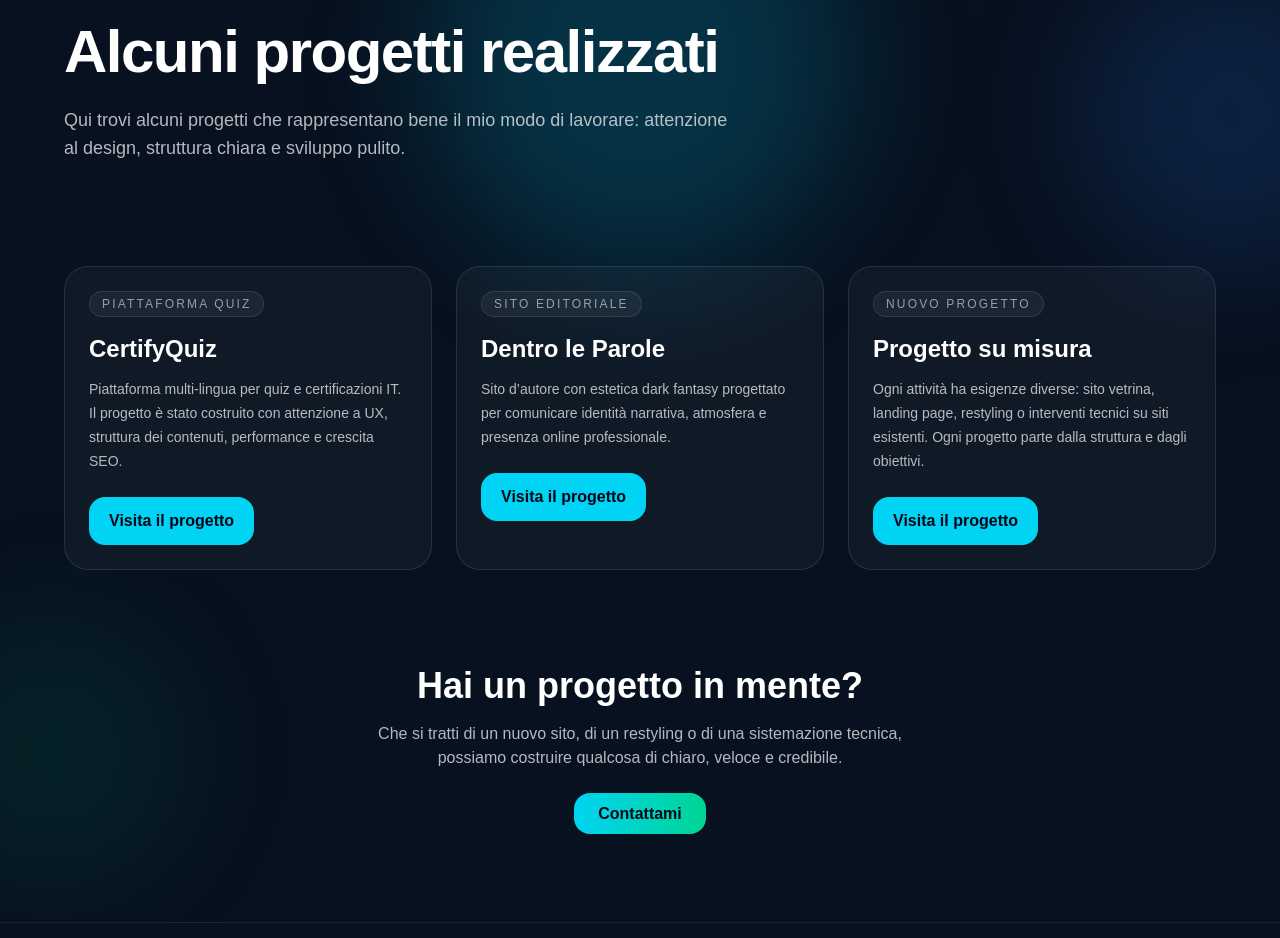
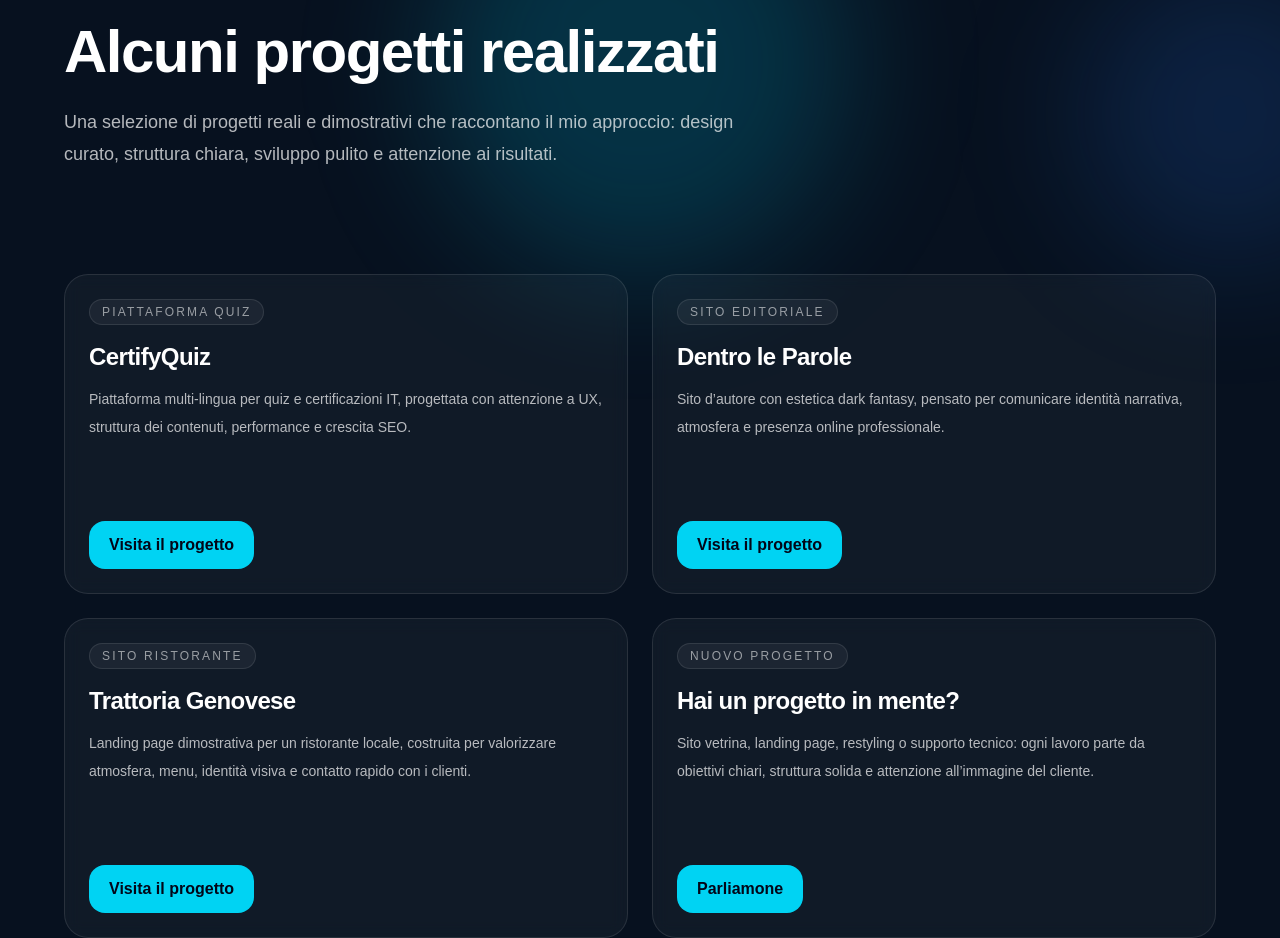
Before and after one commit to martens79/martenslab, a Next.js app: page /progetti in a window 1280 px wide. Shown: the part 217-1155 px from the top of the page. Built offline with nearby package versions, Linux system fonts and the light colour scheme.

Commit message:
Aggiornamento portfolio MartensLab + aggiunto progetto Studio Legale Fratelli Rossi

```diff
--- a/app/layout.tsx
+++ b/app/layout.tsx
@@ -17,7 +17,53 @@ const geistMono = Geist_Mono({
 export const metadata: Metadata = {
   title: "MartensLab | Studio web indipendente",
   description:
-    "MartensLab realizza siti web moderni, chiari e veloci per professionisti, attività e progetti che vogliono presentarsi in modo credibile.",
+    "MartensLab realizza siti web moderni, veloci e curati per professionisti, attività locali e progetti personali. Progettazione siti web, landing page e restyling.",
+
+  keywords: [
+    "sviluppo siti web",
+    "realizzazione siti web",
+    "web designer freelance",
+    "creazione siti per professionisti",
+    "landing page professionali",
+    "sviluppo siti web Italia",
+  ],
+
+  authors: [{ name: "Lorenzo Beux" }],
+  creator: "Lorenzo Beux",
+  publisher: "MartensLab",
+
+  robots: {
+    index: true,
+    follow: true,
+  },
+
+  openGraph: {
+    title: "MartensLab | Studio web indipendente",
+    description:
+      "Siti web eleganti, veloci e progettati per comunicare professionalità. MartensLab realizza siti per professionisti, studi e attività locali.",
+    url: "https://martenslab.com",
+    siteName: "MartensLab",
+    locale: "it_IT",
+    type: "website",
+    images: [
+      {
+        url: "/og-image.jpg",
+        width: 1200,
+        height: 630,
+        alt: "MartensLab studio web",
+      },
+    ],
+  },
+
+  twitter: {
+    card: "summary_large_image",
+    title: "MartensLab | Studio web indipendente",
+    description:
+      "Siti web eleganti e veloci per professionisti e attività.",
+    images: ["/og-image.jpg"],
+  },
+
+  metadataBase: new URL("https://martenslab.com"),
 };
 
 export default function RootLayout({
--- a/app/page.tsx
+++ b/app/page.tsx
@@ -56,21 +56,31 @@ const projectSlides = [
     title: "CertifyQuiz",
     category: "Piattaforma quiz",
     image: "/images/projects/certifyquiz.jpg",
+    link: "https://www.certifyquiz.com",
   },
   {
     title: "Dentro le Parole",
     category: "Sito editoriale",
     image: "/images/projects/dentro-le-parole.jpg",
+    link: "https://www.dentroleparole.com",
   },
   {
     title: "Trattoria Genovese",
     category: "Demo ristorante",
     image: "/images/projects/trattoria-genovese.jpg",
+    link: "https://www.trattoriagenovese.it",
+  },
+  {
+    title: "Studio Legale Fratelli Rossi",
+    category: "Sito professionale",
+    image: "/images/projects/studio-legale-rossi.jpg",
+    link: "https://studiolegalefratellirossi.it",
   },
   {
     title: "Hai un progetto?",
     category: "Richiedi un sito",
     image: "/images/projects/start-project.jpg",
+    link: "/contatti",
   },
 ];
 const duplicatedSlides = [...projectSlides, ...projectSlides];
--- a/app/progetti/page.tsx
+++ b/app/progetti/page.tsx
@@ -1,28 +1,39 @@
+import Link from "next/link";
+
 export default function ProgettiPage() {
  const projects = [
   {
     title: "CertifyQuiz",
     tag: "Piattaforma quiz",
-      desc: "Piattaforma multi-lingua per quiz e certificazioni IT. Il progetto è stato costruito con attenzione a UX, struttura dei contenuti, performance e crescita SEO.",
+    desc: "Piattaforma multi-lingua per quiz e certificazioni IT, progettata con attenzione a UX, struttura dei contenuti, performance e crescita SEO.",
     link: "https://www.certifyquiz.com",
+    cta: "Visita il progetto",
   },
   {
     title: "Dentro le Parole",
     tag: "Sito editoriale",
-      desc: "Sito d’autore con estetica dark fantasy progettato per comunicare identità narrativa, atmosfera e presenza online professionale.",
+    desc: "Sito d’autore con estetica dark fantasy, pensato per comunicare identità narrativa, atmosfera e presenza online professionale.",
     link: "https://www.dentroleparole.com",
+    cta: "Visita il progetto",
   },
   {
-      title: "Progetto su misura",
+    title: "Trattoria Genovese",
+    tag: "Sito ristorante",
+    desc: "Landing page dimostrativa per un ristorante locale, costruita per valorizzare atmosfera, menu, identità visiva e contatto rapido con i clienti.",
+    link: "https://www.trattoriagenovese.it/",
+    cta: "Visita il progetto",
+  },
+  {
+    title: "Hai un progetto in mente?",
     tag: "Nuovo progetto",
-      desc: "Ogni attività ha esigenze diverse: sito vetrina, landing page, restyling o interventi tecnici su siti esistenti. Ogni progetto parte dalla struttura e dagli obiettivi.",
+    desc: "Sito vetrina, landing page, restyling o supporto tecnico: ogni lavoro parte da obiettivi chiari, struttura solida e attenzione all’immagine del cliente.",
     link: "/contatti",
+    cta: "Parliamone",
   },
 ];
 
   return (
     <main className="relative min-h-screen overflow-hidden bg-[#07111f] text-white">
-
       {/* SFONDO */}
       <div className="pointer-events-none absolute inset-0">
         <div className="absolute left-1/2 top-0 h-[420px] w-[420px] -translate-x-1/2 rounded-full bg-cyan-500/20 blur-3xl" />
@@ -31,9 +42,8 @@ export default function ProgettiPage() {
       </div>
 
       {/* HERO */}
-      <section className="relative px-6 pt-24 pb-14 md:px-10 md:pt-28 md:pb-16">
+      <section className="relative px-6 pb-14 pt-24 md:px-10 md:pb-16 md:pt-28">
         <div className="mx-auto max-w-6xl">
-
           <span className="inline-flex rounded-full border border-white/15 bg-white/5 px-4 py-1.5 text-sm text-white/75 backdrop-blur">
             Portfolio
           </span>
@@ -42,78 +52,92 @@ export default function ProgettiPage() {
             Alcuni progetti realizzati
           </h1>
 
-          <p className="mt-6 max-w-2xl text-white/70 text-lg">
-            Qui trovi alcuni progetti che rappresentano bene il mio modo di lavorare:
-            attenzione al design, struttura chiara e sviluppo pulito.
+          <p className="mt-6 max-w-2xl text-lg leading-8 text-white/70">
+            Una selezione di progetti reali e dimostrativi che raccontano il mio
+            approccio: design curato, struttura chiara, sviluppo pulito e
+            attenzione ai risultati.
           </p>
-
         </div>
       </section>
 
       {/* PROGETTI */}
       <section className="relative px-6 py-8 md:px-10 md:py-10">
-        <div className="mx-auto max-w-6xl grid gap-6 lg:grid-cols-3">
+        <div className="mx-auto grid max-w-6xl gap-6 md:grid-cols-2">
+          {projects.map((project) => {
+            const isExternal = project.link.startsWith("http");
 
-          {projects.map((project) => (
+            return (
               <article
                 key={project.title}
-              className="rounded-3xl border border-white/10 bg-white/[0.04] p-6 backdrop-blur transition hover:border-cyan-300/30 hover:bg-white/[0.07]"
+                className="group flex min-h-[320px] flex-col rounded-3xl border border-white/10 bg-white/[0.04] p-6 backdrop-blur transition duration-300 hover:-translate-y-1 hover:border-cyan-300/30 hover:bg-white/[0.07] hover:shadow-[0_0_30px_rgba(34,211,238,0.08)]"
               >
-
-              <span className="inline-flex rounded-full border border-white/10 bg-white/5 px-3 py-1 text-xs uppercase tracking-[0.18em] text-white/55">
+                <span className="inline-flex w-fit rounded-full border border-white/10 bg-white/5 px-3 py-1 text-xs uppercase tracking-[0.18em] text-white/55">
                   {project.tag}
                 </span>
 
-              <h2 className="mt-4 text-2xl font-semibold">
+                <h2 className="mt-4 text-2xl font-semibold tracking-tight">
                   {project.title}
                 </h2>
 
-              <p className="mt-3 text-white/70 text-sm leading-6">
+                <p className="mt-3 text-sm leading-7 text-white/70">
                   {project.desc}
                 </p>
 
-              <div className="mt-6">
+                <div className="mt-auto pt-8">
+                  {isExternal ? (
                     <a
                       href={project.link}
-                  target={project.link.startsWith("http") ? "_blank" : undefined}
-                  rel={project.link.startsWith("http") ? "noopener noreferrer" : undefined}
+                      target="_blank"
+                      rel="noopener noreferrer"
                       className="inline-flex rounded-2xl bg-cyan-400 px-5 py-3 font-semibold text-slate-950 transition duration-300 hover:scale-[1.03] hover:bg-cyan-300"
                     >
-                  Visita il progetto
+                      {project.cta}
                     </a>
+                  ) : (
+                    <Link
+                      href={project.link}
+                      className="inline-flex rounded-2xl bg-cyan-400 px-5 py-3 font-semibold text-slate-950 transition duration-300 hover:scale-[1.03] hover:bg-cyan-300"
+                    >
+                      {project.cta}
+                    </Link>
+                  )}
                 </div>
-
               </article>
-          ))}
-
+            );
+          })}
         </div>
       </section>
 
-      {/* CTA */}
-      <section className="relative px-6 pt-14 pb-24 md:px-10">
-        <div className="mx-auto max-w-4xl text-center">
-
+      {/* CTA FINALE */}
+      <section className="relative px-6 pb-24 pt-14 md:px-10">
+        <div className="mx-auto max-w-4xl rounded-[2rem] border border-white/10 bg-white/[0.04] px-6 py-12 text-center backdrop-blur md:px-10">
           <h2 className="text-3xl font-bold md:text-4xl">
-            Hai un progetto in mente?
+            Vuoi il prossimo progetto qui?
           </h2>
 
-          <p className="mt-4 text-white/70 max-w-xl mx-auto">
-            Che si tratti di un nuovo sito, di un restyling o di una sistemazione tecnica,
-            possiamo costruire qualcosa di chiaro, veloce e credibile.
+          <p className="mx-auto mt-4 max-w-2xl text-white/70">
+            Posso aiutarti a creare una presenza online chiara, credibile e su
+            misura per la tua attività: dal sito vetrina alla landing page fino
+            al restyling di un progetto già esistente.
           </p>
 
-          <div className="mt-8">
-            <a
+          <div className="mt-8 flex flex-col items-center justify-center gap-4 sm:flex-row">
+            <Link
               href="/contatti"
               className="rounded-2xl bg-gradient-to-r from-cyan-400 to-emerald-400 px-6 py-3 font-semibold text-slate-950 transition hover:scale-[1.03]"
             >
               Contattami
-            </a>
+            </Link>
+
+            <Link
+              href="/"
+              className="rounded-2xl border border-white/15 bg-white/5 px-6 py-3 font-semibold text-white transition hover:bg-white/10"
+            >
+              Torna alla home
+            </Link>
           </div>
-
         </div>
       </section>
-
     </main>
   );
 }
--- /dev/null
+++ b/app/robots.ts
@@ -0,0 +1,11 @@
+import { MetadataRoute } from "next";
+
+export default function robots(): MetadataRoute.Robots {
+  return {
+    rules: {
+      userAgent: "*",
+      allow: "/",
+    },
+    sitemap: "https://martenslab.com/sitemap.xml",
+  };
+}
--- /dev/null
+++ b/app/sitemap.ts
@@ -0,0 +1,18 @@
+import { MetadataRoute } from "next";
+
+export default function sitemap(): MetadataRoute.Sitemap {
+  return [
+    {
+      url: "https://martenslab.com",
+      lastModified: new Date(),
+    },
+    {
+      url: "https://martenslab.com/progetti",
+      lastModified: new Date(),
+    },
+    {
+      url: "https://martenslab.com/contatti",
+      lastModified: new Date(),
+    },
+  ];
+}
```
Also changed, not shown: public/images/projects/studio-legale-rossi.jpg (added), 1 other file (tests, documents, lock files or other folders). Lines whose indentation alone changed are shown as unchanged.
